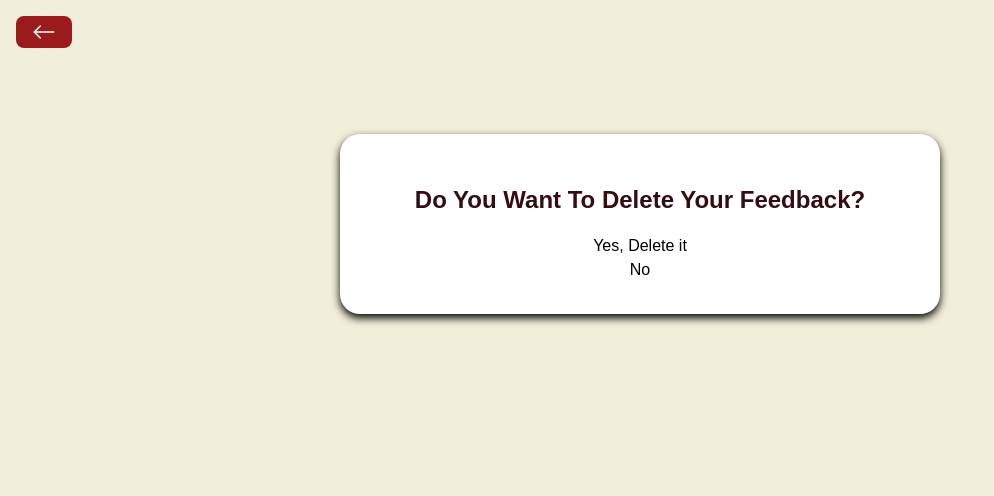
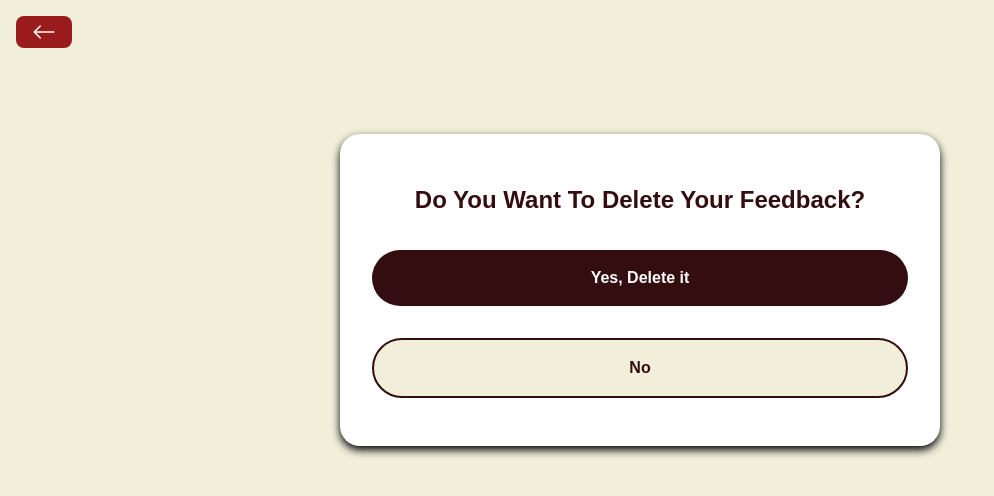
Before and after one commit to Sanil-Sandeep/Feedback-Management-CraftMart-MERN, a React (Vite) app in the folder frontend/: page /feedbacks/delete/1 in a window 1280 px wide. Shown: the top 496 px of the page, without its empty margins (0-994 px from the left). Built offline with nearby package versions, Linux system fonts and the light colour scheme.

Commit message:
Add buttons for css

```diff
--- a/frontend/src/pages/DeleteFeedback.jsx
+++ b/frontend/src/pages/DeleteFeedback.jsx
@@ -82,7 +82,30 @@
     fontWeight: 'bold',
     color: '#330D0F', // Header font color
   },
-
+  buttonDelete: {
+    padding: '16px',
+    backgroundColor: '#330D0F', // Updated color
+    color: '#ffffff', // Tailwind's text-white
+    margin: '16px',
+    width: '100%',
+    border: 'none',
+    borderRadius: '48px', // Added border radius
+    cursor: 'pointer',
+    fontFamily: 'Poppins, sans-serif',
+    fontWeight: 'bold',
+  },
+  buttonCancel: {
+    padding: '16px',
+    backgroundColor: '#F1EEDA', // Updated color
+    color: '#330D0F', // Text color
+    margin: '16px',
+    width: '100%',
+    border: '2px solid #330D0F', // Border color
+    borderRadius: '48px', // Added border radius
+    cursor: 'pointer',
+    fontFamily: 'Poppins, sans-serif',
+    fontWeight: 'bold',
+  },
 };
 
 export default DeleteFeedback;
```
